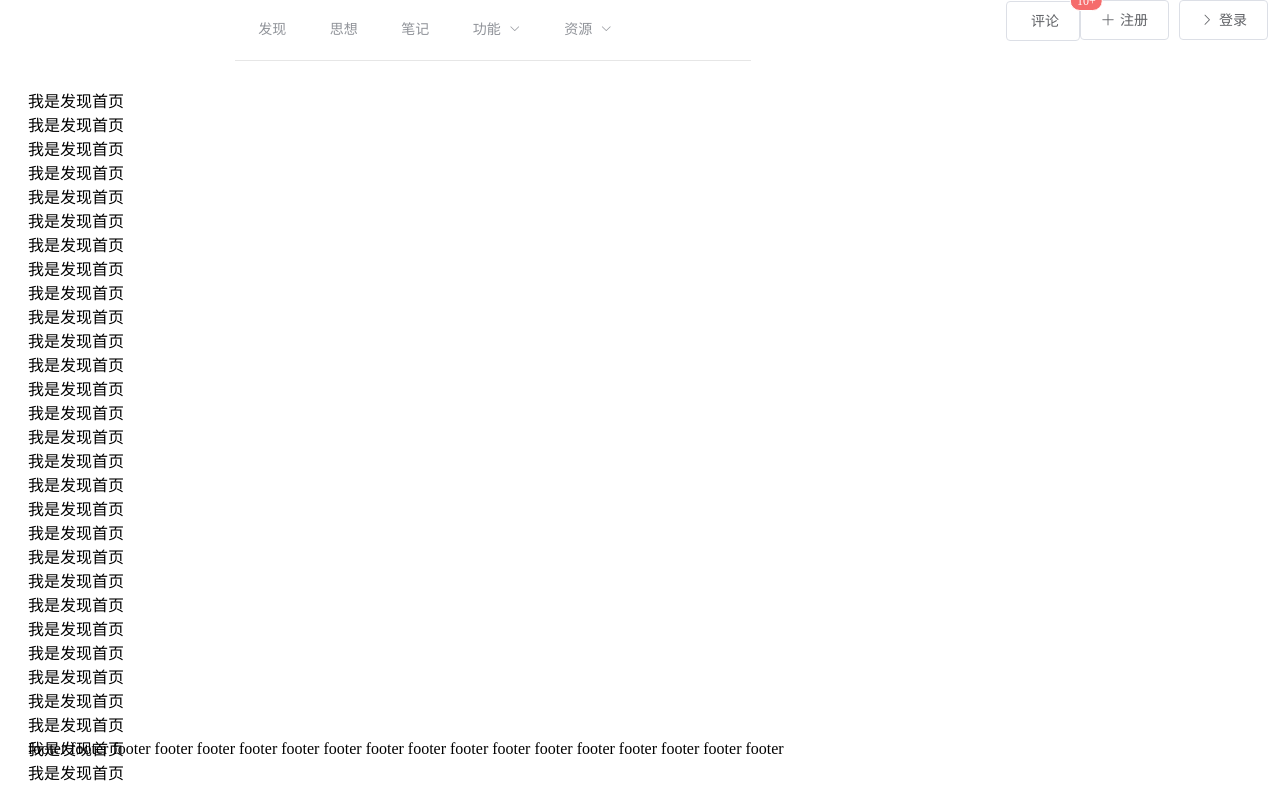
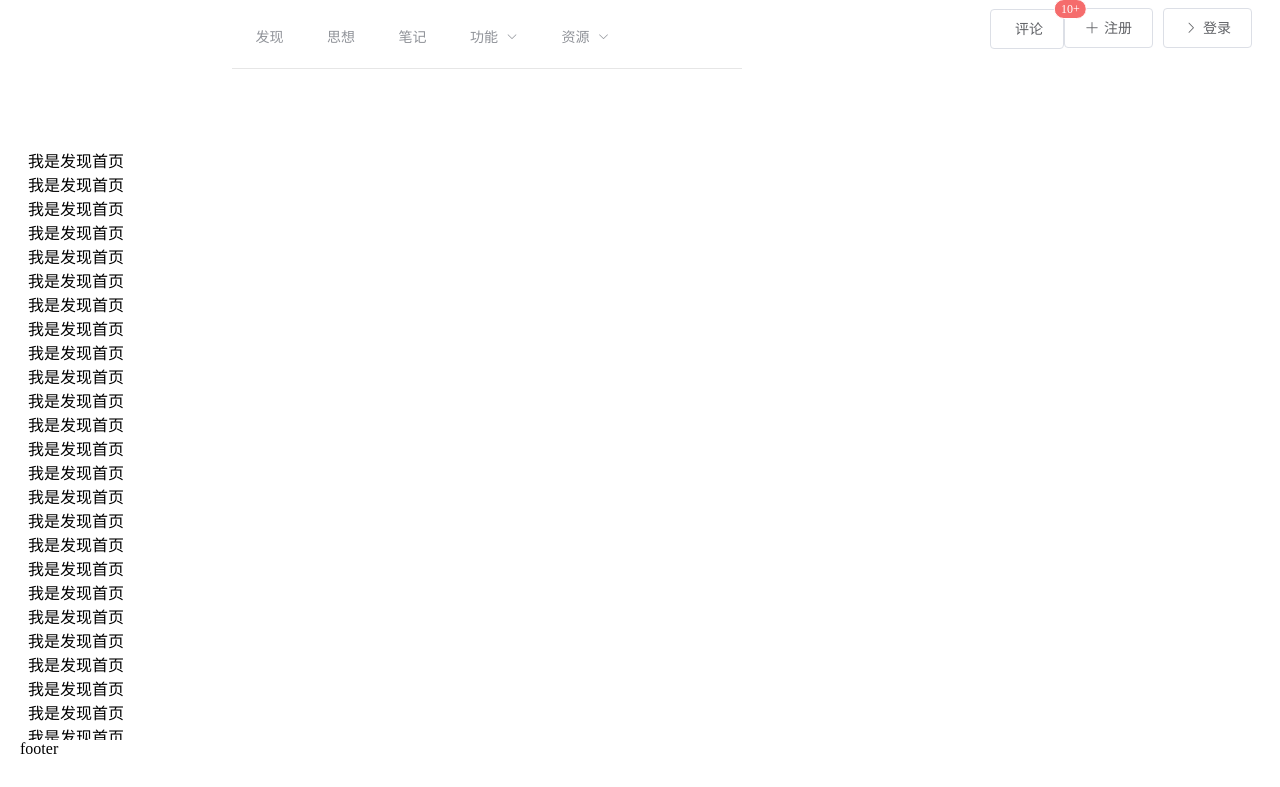
Before and after one commit to yueshizhixin/alm-vue, a Vue app: page / in a window 1280 px wide. Shown: the top 787 px of the page. Built offline with nearby package versions, Linux system fonts and the light colour scheme; a small style sheet from the web is missing.

Commit message:
base frame

```diff
--- a/src/App.vue
+++ b/src/App.vue
@@ -1,13 +1,16 @@
 <template>
-  <div id="app" style="height:inherit;">
+  <div id="app">
     <el-container>
-      <el-header style="position: fixed;top:0;width: 100%;z-index: 99">
+      <el-header class="vueHeader">
         <vue-header></vue-header>
       </el-header>
-      <el-main style="position: relative;margin-top:60px;height: auto">
-        <router-view></router-view>
+      <el-main style="position: relative;margin-top:60px;margin-bottom:60px;height: auto">
+        <transition name="el-fade-in">
+          <router-view></router-view>
+        </transition>
+
       </el-main>
-      <el-footer style="position: fixed;bottom: 0;width: 100%">
+      <el-footer class="vueFooter">
         <vue-footer></vue-footer>
       </el-footer>
     </el-container>
@@ -26,5 +29,23 @@
 </script>
 
 <style>
+  .vueHeader ~ .vueFooter {
+    position: fixed;
+    width: 100%;
+    z-index: 99;
+    background-color: white;
+    left: 0;
+    right: 0;
+  }
+
+  .vueHeader {
+    top: 0;
+  }
+
+  .vueFooter {
+    bottom: 0;
+  }
+
+
 
 </style>
--- a/src/components/vueFooter.vue
+++ b/src/components/vueFooter.vue
@@ -1,11 +1,6 @@
 <template>
     <div>
-      <span>footer&nbsp;</span><span>footer&nbsp;</span><span>footer&nbsp;</span>
-      <span>footer&nbsp;</span><span>footer&nbsp;</span><span>footer&nbsp;</span>
-      <span>footer&nbsp;</span><span>footer&nbsp;</span><span>footer&nbsp;</span>
-      <span>footer&nbsp;</span><span>footer&nbsp;</span><span>footer&nbsp;</span>
-      <span>footer&nbsp;</span><span>footer&nbsp;</span><span>footer&nbsp;</span>
-      <span>footer&nbsp;</span><span>footer&nbsp;</span><span>footer&nbsp;</span>
+      <span>footer&nbsp;</span>
     </div>
 </template>
 
```
